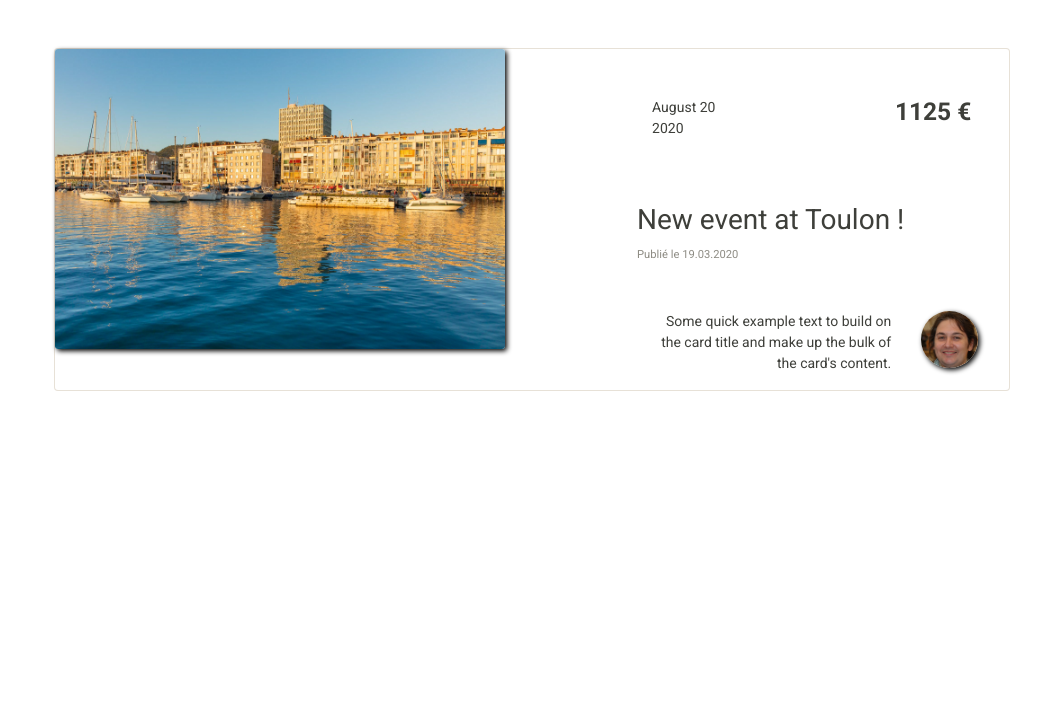
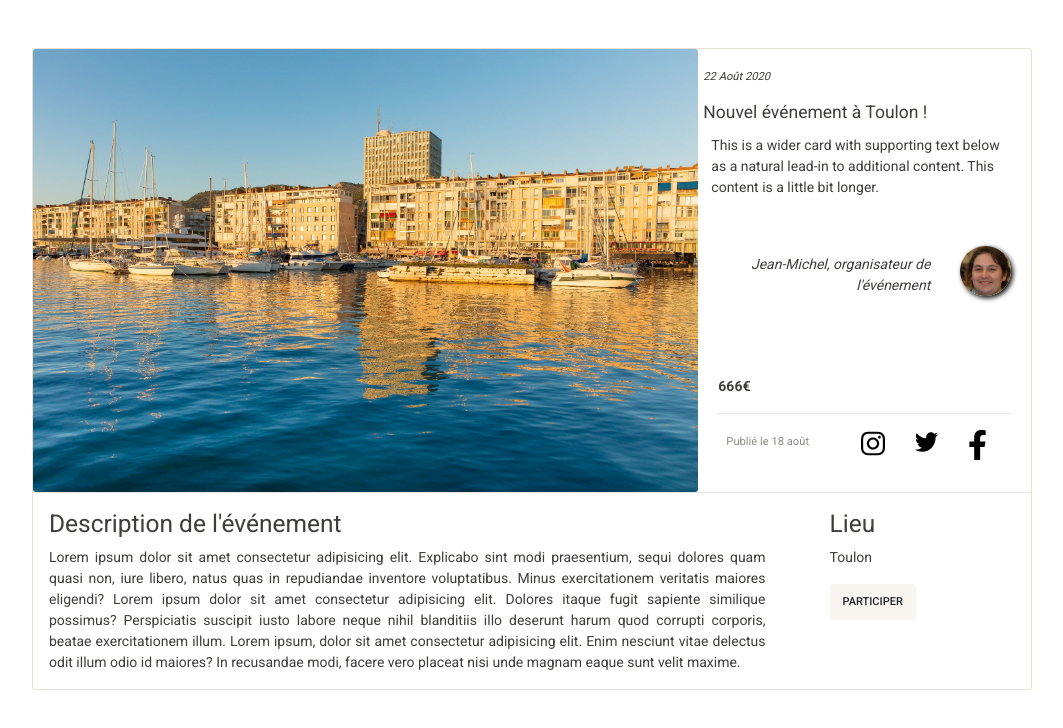
Before and after one commit to BenValadilaine/S07-02_molecule_organisme, a plain HTML site: page presentation.html in a window 1280 px wide. Shown: the whole page, without its empty margins (108-1171 px from the left). Drawn offline with Linux system fonts and the light colour scheme.

```diff
--- a/presentation.html
+++ b/presentation.html
@@ -6,38 +6,63 @@
   <title>Présentation ressource</title>
 </head>
 <body class="p-5">
-  <div class="col-md-10 mx-auto">
-    <div class="card">
-      <div class="row" style="max-height: 500px">
-        <div class="container col-md-7">
-          <img src="./toulon.jpeg" alt="nil" class="card-img" style="max-height: 300px; width:auto; height:auto; box-shadow: 2px 2px 5px black;">
-        </div>
-        <div class="container col-md-5">
-          <div class="row my-5 mx-2">
+  <div class="card mb-3 mx-auto" style="max-width: 1000px;">
+    <div class="row no-gutters">
       <div class="col-md-8">
-              <p style="display:block; margin:none;">August 20<br>2020</p>
+        <img src="./toulon.jpeg" class="card-img" alt="...">
       </div>
       <div class="col-md-4">
-              <h3><strong>1125 €</strong></h3>
+        <div class="card-body">
+          <div class="row mt-0 mb-3">
+            <small><em>22 Août 2020</em></small>
+          </div>
+          <div class="row">
+            <h5 class="card-title">Nouvel événement à Toulon !</h5>
+            <p class="card-text mx-2">This is a wider card with supporting text below as a natural lead-in to additional content. This content is a little bit longer.</p>
+          </div>
+          <div class="row my-5 mb-3">
+            <div class="col-md-9 mb-3">
+              <p class="text-right mt-2"><em>Jean-Michel, organisateur de l'événement</em></p>
+            </div>
+            <div class="col-md-3 mb-3">
+              <img src="./image4.jpeg" alt="nil" class="card-img rounded-circle" style="max-width:100%; width:auto; height:auto; box-shadow: 2px 2px 5px black;">
             </div>
           </div>
-          <div class="row m-2">
-            <h2>New event at Toulon !</h2>
+          <strong>666€</strong>
+          <hr>
+          <div class="row" >
+              <div class="col-md-5 ml-2">
+                <p class="card-text"><small class="text-muted">Publié le 18 août</small></p>
               </div>
-          <div class="row m-2">
-            <small class="card-subtitle text-muted">Publié le 19.03.2020</small>
+              <div class="col-md-2">
+                <img src="instagram-brands.svg" alt="nil" style="max-height: 30px; max-width: 30px;">
               </div>
-          <div class="row mt-5 mx-3">
-            <div class="col-md-9">
-              <p class="text-right">Some quick example text to build on the card title and make up the bulk of the card's content.</p>
+              <div class="col-md-2">
+                <img src="twitter-brands.svg" alt="nil" style="max-height: 30px; max-width: 30px;">
               </div>
-            <div class="col-md-3">
-              <img src="./image4.jpeg" alt="nil" class="card-img rounded-circle" style="max-width:100%; width:auto; height:auto; box-shadow: 2px 2px 5px black;">
+              <div class="col-md-2">
+                <img src="facebook-f-brands.svg" alt="nil" style="max-height: 30px; max-width: 30px;">
               </div>
           </div>
         </div>
       </div>
     </div>
+    <hr class="mt-0">
+    <div class="row no-gutters">
+      <div class="col-md-9 px-3">
+        <h3>Description de l'événement</h3>
+        <p class="text-justify">
+          Lorem ipsum dolor sit amet consectetur adipisicing elit. Explicabo sint modi praesentium, sequi dolores quam quasi non, iure libero, natus quas in repudiandae inventore voluptatibus. Minus exercitationem veritatis maiores eligendi?
+          Lorem ipsum dolor sit amet consectetur adipisicing elit. Dolores itaque fugit sapiente similique possimus? Perspiciatis suscipit iusto labore neque nihil blanditiis illo deserunt harum quod corrupti corporis, beatae exercitationem illum.
+          Lorem ipsum, dolor sit amet consectetur adipisicing elit. Enim nesciunt vitae delectus odit illum odio id maiores? In recusandae modi, facere vero placeat nisi unde magnam eaque sunt velit maxime.
+        </p>
+      </div>
+      <div class="col-md-3 pl-5">
+        <h3>Lieu</h3>
+        <p>Toulon</p>
+        <button type="button" class="btn btn-light">Participer</button>
+      </div>
+    </div>
   </div>
 </body>
 </html>
```
Also changed, not shown: alerts.html (added, +40 -0 lines), index.html (+4 -0 lines), presentation_element.html (added, +45 -0 lines), facebook-f-brands.svg (added), instagram-brands.svg (added), presentation-2.png (added), twitter-brands.svg (added). Lines whose indentation alone changed are shown as unchanged.
